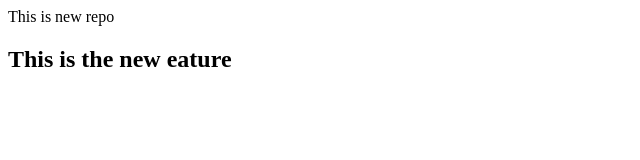
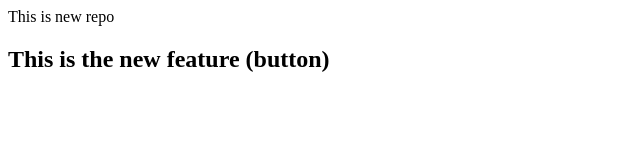
Before and after one commit to AdarshShukla1/localrepo, a plain HTML site: page index.html in a window 1280 px wide. Shown: the whole page, without its empty margins (0-640 px from the left). Drawn offline with Linux system fonts and the light colour scheme.

```diff
--- a/index.html
+++ b/index.html
@@ -1,2 +1,2 @@
 <p>This is new repo</p>
-<p><h2>This is the new eature</h2></p>
+<p><h2>This is the new feature (button)</h2></p>
```
